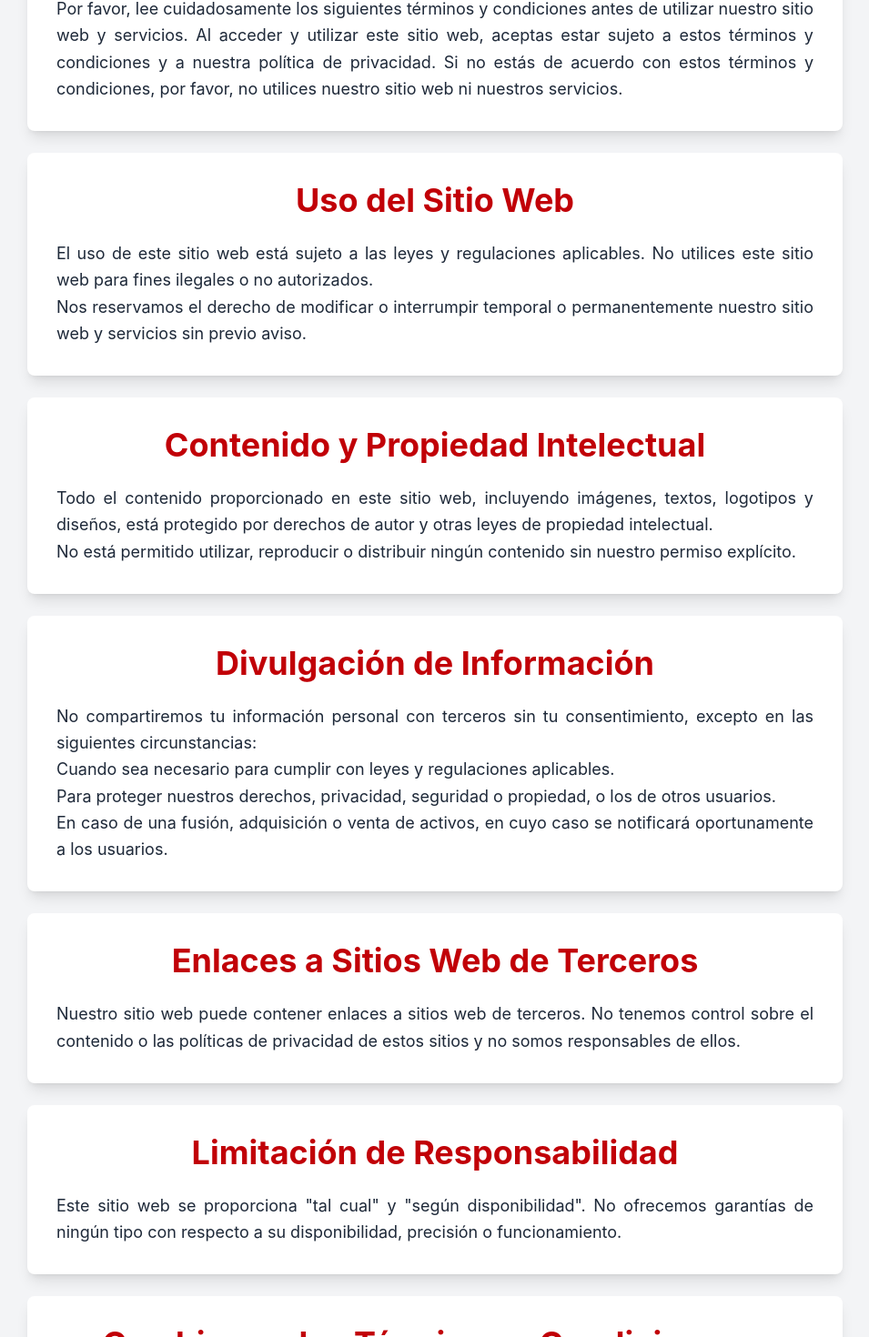
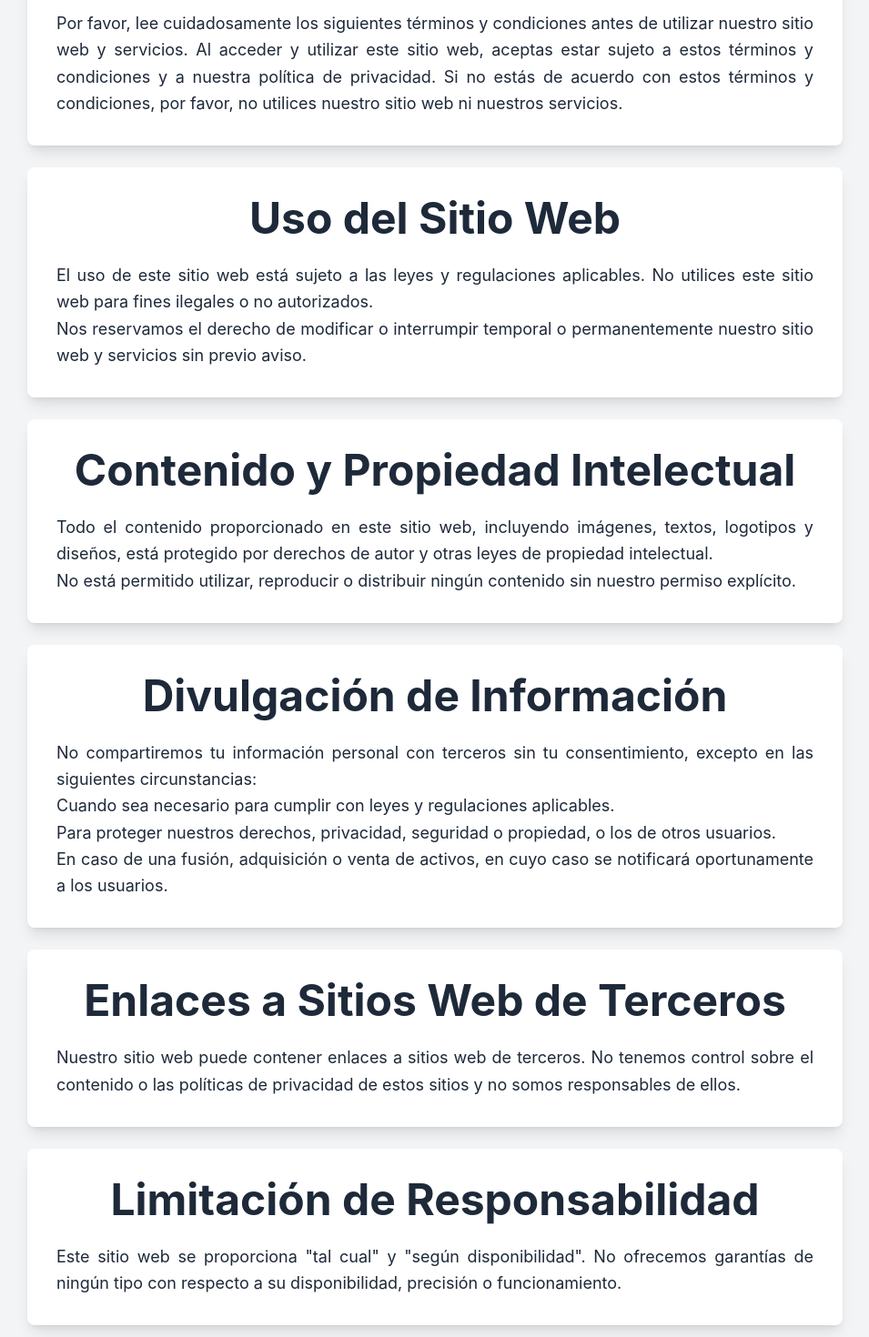
Before and after one commit to judamar/ferreteria-frontend, a React (Vite) app: page /terminos_y_condiciones in a window 1280 px wide. Shown: the part 273-1743 px from the top of the page at 91% size, without its empty margins (162-1117 px from the left). Built offline with nearby package versions, Linux system fonts and the light colour scheme; no server answers; what @iconify/tailwind4, @midudev/tailwind-animations would draw is missing.

Commit message:
rename T&C

```diff
--- a/src/App.jsx
+++ b/src/App.jsx
@@ -19,7 +19,7 @@ import InvoiceTemplate from './utils/InvoiceTemplate.jsx'
 import Catalog from './views/public/Catalog.jsx'
 import ToolsCatalog from './views/public/ToolsCatalog.jsx'
 import About from './views/public/About.jsx'
-import TermsAndPrivacy from './views/public/TYC.jsx'
+import TermsAndPrivacy from './views/public/T&C.jsx'
 import PublicSuggestion from './views/public/PublicSuggestion.jsx'
 import WhatsAppIn from './components/WhatsAppIn.jsx'
 
--- a/src/views/public/TYC.jsx
+++ b/src/views/public/T&C.jsx
@@ -5,49 +5,49 @@ const TermsAndPrivacy = () => {
     <div className="container mx-auto px-4 py-8 flex flex-col justify-between gap-6">
       <div className="max-w-4xl mx-auto">
         <div className="bg-white rounded-lg shadow-lg p-6 md:p-8">
-          <h1 className="text-3xl md:text-4xl text-red-700 text-center font-bold mb-6">Términos y Condiciones de Uso y Política de Privacidad</h1>
+          <h1 className="title-h1 mb-6">Términos y Condiciones de Uso y Política de Privacidad</h1>
           <p className="text-gray-800 text-base md:text-lg leading-relaxed text-justify">Por favor, lee cuidadosamente los siguientes términos y condiciones antes de utilizar nuestro sitio web y servicios. Al acceder y utilizar este sitio web, aceptas estar sujeto a estos términos y condiciones y a nuestra política de privacidad. Si no estás de acuerdo con estos términos y condiciones, por favor, no utilices nuestro sitio web ni nuestros servicios.</p>
         </div>
       </div>
 
       <div className="max-w-4xl mx-auto">
         <div className="bg-white rounded-lg shadow-lg p-6 md:p-8">
-          <h1 className="text-3xl md:text-4xl text-red-700 text-center font-bold mb-6">Uso del Sitio Web</h1>
+          <h1 className="title-h1 mb-6">Uso del Sitio Web</h1>
           <p className="text-gray-800 text-base md:text-lg leading-relaxed text-justify">El uso de este sitio web está sujeto a las leyes y regulaciones aplicables. No utilices este sitio web para fines ilegales o no autorizados.<br />Nos reservamos el derecho de modificar o interrumpir temporal o permanentemente nuestro sitio web y servicios sin previo aviso.</p>
         </div>
       </div>
 
       <div className="max-w-4xl mx-auto">
         <div className="bg-white rounded-lg shadow-lg p-6 md:p-8">
-          <h1 className="text-3xl md:text-4xl text-red-700 text-center font-bold mb-6">Contenido y Propiedad Intelectual</h1>
+          <h1 className="title-h1 mb-6">Contenido y Propiedad Intelectual</h1>
           <p className="text-gray-800 text-base md:text-lg leading-relaxed text-justify">Todo el contenido proporcionado en este sitio web, incluyendo imágenes, textos, logotipos y diseños, está protegido por derechos de autor y otras leyes de propiedad intelectual.<br />No está permitido utilizar, reproducir o distribuir ningún contenido sin nuestro permiso explícito.</p>
         </div>
       </div>
 
       <div className="max-w-4xl mx-auto">
         <div className="bg-white rounded-lg shadow-lg p-6 md:p-8">
-          <h1 className="text-3xl md:text-4xl text-red-700 text-center font-bold mb-6">Divulgación de Información</h1>
+          <h1 className="title-h1 mb-6">Divulgación de Información</h1>
           <p className="text-gray-800 text-base md:text-lg leading-relaxed text-justify">No compartiremos tu información personal con terceros sin tu consentimiento, excepto en las siguientes circunstancias:<br />Cuando sea necesario para cumplir con leyes y regulaciones aplicables.<br />Para proteger nuestros derechos, privacidad, seguridad o propiedad, o los de otros usuarios.<br />En caso de una fusión, adquisición o venta de activos, en cuyo caso se notificará oportunamente a los usuarios.</p>
         </div>
       </div>
 
       <div className="max-w-4xl mx-auto">
         <div className="bg-white rounded-lg shadow-lg p-6 md:p-8">
-          <h1 className="text-3xl md:text-4xl text-red-700 text-center font-bold mb-6">Enlaces a Sitios Web de Terceros</h1>
+          <h1 className="title-h1 mb-6">Enlaces a Sitios Web de Terceros</h1>
           <p className="text-gray-800 text-base md:text-lg leading-relaxed text-justify">Nuestro sitio web puede contener enlaces a sitios web de terceros. No tenemos control sobre el contenido o las políticas de privacidad de estos sitios y no somos responsables de ellos.</p>
         </div>
       </div>
 
       <div className="max-w-4xl mx-auto">
         <div className="bg-white rounded-lg shadow-lg p-6 md:p-8">
-          <h1 className="text-3xl md:text-4xl text-red-700 text-center font-bold mb-6">Limitación de Responsabilidad</h1>
+          <h1 className="title-h1 mb-6">Limitación de Responsabilidad</h1>
           <p className="text-gray-800 text-base md:text-lg leading-relaxed text-justify">Este sitio web se proporciona "tal cual" y "según disponibilidad". No ofrecemos garantías de ningún tipo con respecto a su disponibilidad, precisión o funcionamiento.</p>
         </div>
       </div>
 
       <div className="max-w-4xl mx-auto">
         <div className="bg-white rounded-lg shadow-lg p-6 md:p-8">
-          <h1 className="text-3xl md:text-4xl text-red-700 text-center font-bold mb-6">Cambios en los Términos y Condiciones y Política de Privacidad</h1>
+          <h1 className="title-h1 mb-6">Cambios en los Términos y Condiciones y Política de Privacidad</h1>
           <p className="text-gray-800 text-base md:text-lg leading-relaxed text-justify">Nos reservamos el derecho de actualizar y modificar estos términos y condiciones y nuestra Política de Privacidad en cualquier momento. Te recomendamos revisar periódicamente estas páginas para estar al tanto de cualquier cambio.</p>
         </div>
       </div>
```
